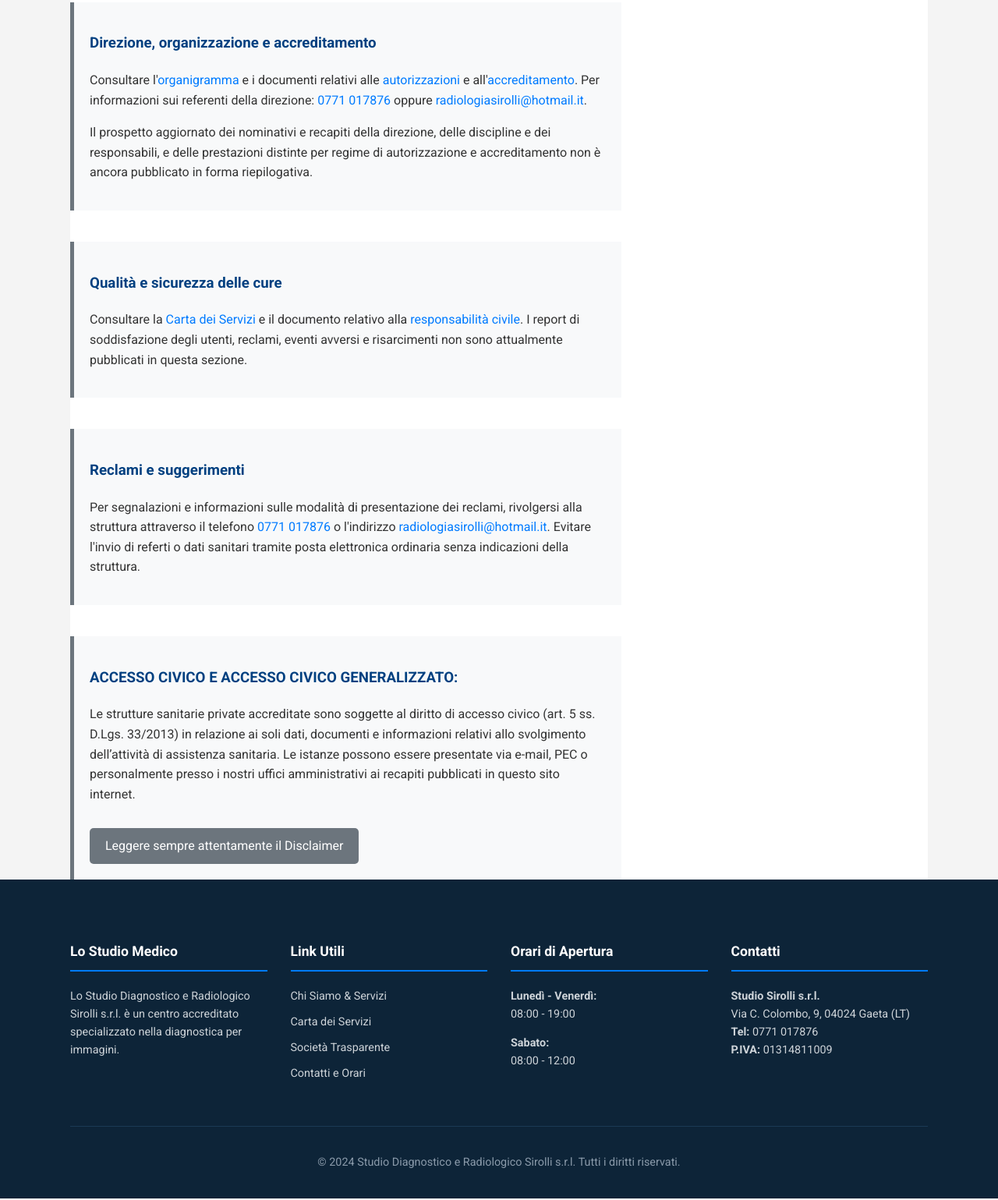
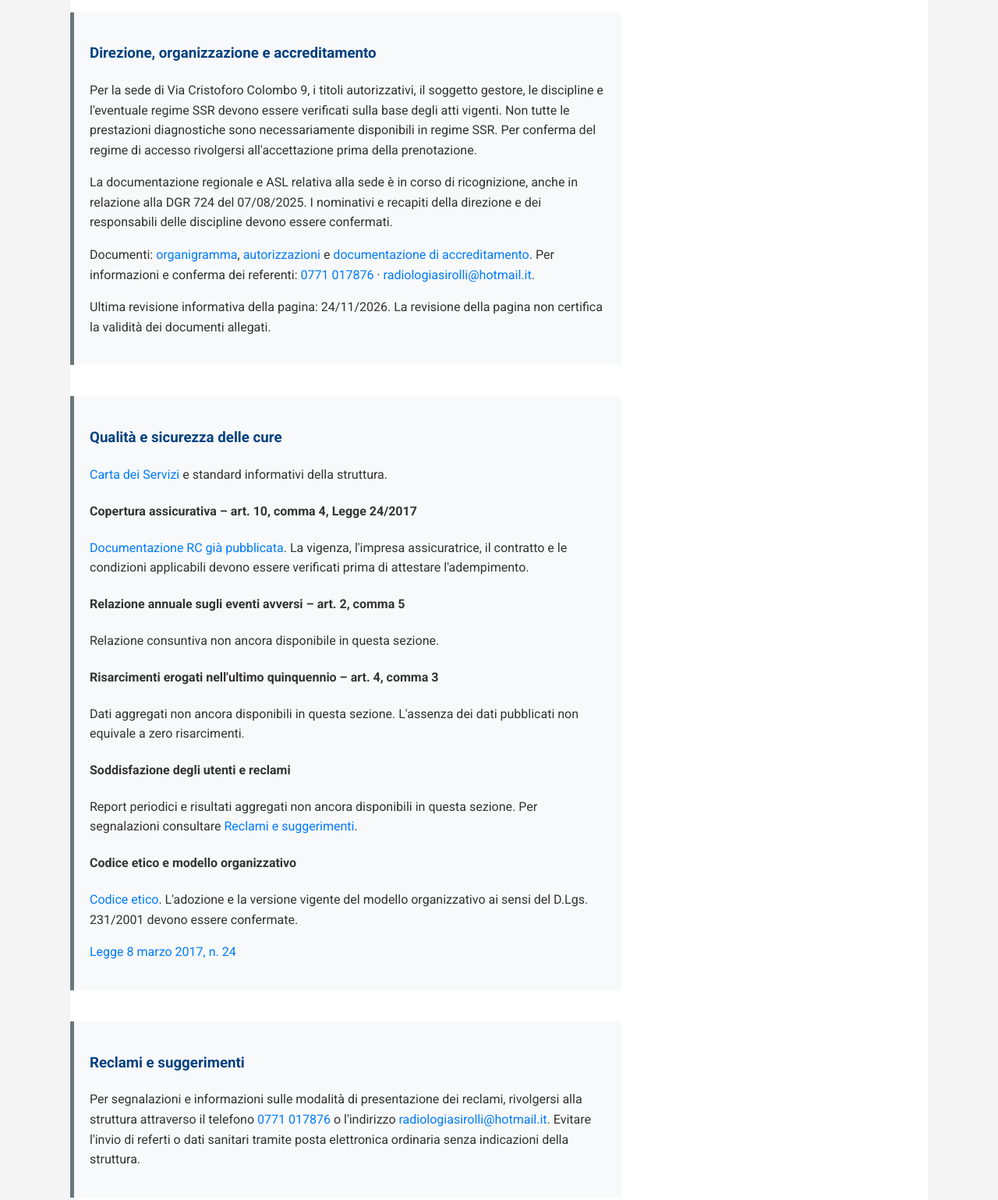
Before and after one commit to centrodiagnosticosirolli/gaeta, a plain HTML site: page societa-trasparente.html in a window 1280 px wide. Shown: the part 716-2255 px from the top of the page at 78% size. Drawn offline with Linux system fonts and the light colour scheme.

Commit message:
Audit: integra riferimenti documentali, regimi di erogazione e obblighi di trasparenza

```diff
--- a/societa-trasparente.html
+++ b/societa-trasparente.html
@@ -59,7 +59,7 @@
             <div class="button-grid">
                 <a href="carta-dei-servizi.html" class="transparent-button"><span>📄</span> Carta dei Servizi</a>
                 <a href="organigramma.pdf" class="transparent-button" download><span>👥</span> Organigramma</a>
-                <a href="accreditamento-ssr.pdf" class="transparent-button" download><span>🏥</span> Accreditamento SSR Lazio</a>
+                <a href="accreditamento-ssr.pdf" class="transparent-button" download><span>🏥</span> Documentazione accreditamento SSR Lazio</a>
                 <a href="rc.pdf" class="transparent-button" download><span>🛡️</span> RC (Assicurazione)</a>
                 <a href="autorizzazioni.pdf" class="transparent-button" download><span>📜</span> Autorizzazioni e Accreditamenti</a>
                 <a href="codice-etico.pdf" class="transparent-button" download><span>✍️</span> Codice Etico</a>
@@ -70,12 +70,24 @@
             </div>
             <div class="disclaimer-box" id="direzione">
                 <h3>Direzione, organizzazione e accreditamento</h3>
-                <p>Consultare l'<a href="organigramma.pdf">organigramma</a> e i documenti relativi alle <a href="autorizzazioni.pdf">autorizzazioni</a> e all'<a href="accreditamento-ssr.pdf">accreditamento</a>. Per informazioni sui referenti della direzione: <a href="tel:0771017876">0771 017876</a> oppure <a href="mailto:radiologiasirolli@hotmail.it">radiologiasirolli@hotmail.it</a>.</p>
-                <p>Il prospetto aggiornato dei nominativi e recapiti della direzione, delle discipline e dei responsabili, e delle prestazioni distinte per regime di autorizzazione e accreditamento non è ancora pubblicato in forma riepilogativa.</p>
+                <p>Per la sede di Via Cristoforo Colombo 9, i titoli autorizzativi, il soggetto gestore, le discipline e l'eventuale regime SSR devono essere verificati sulla base degli atti vigenti. Non tutte le prestazioni diagnostiche sono necessariamente disponibili in regime SSR. Per conferma del regime di accesso rivolgersi all'accettazione prima della prenotazione.</p><p>La documentazione regionale e ASL relativa alla sede è in corso di ricognizione, anche in relazione alla DGR 724 del 07/08/2025. I nominativi e recapiti della direzione e dei responsabili delle discipline devono essere confermati.</p>
+                <p>Documenti: <a href="organigramma.pdf">organigramma</a>, <a href="autorizzazioni.pdf">autorizzazioni</a> e <a href="accreditamento-ssr.pdf">documentazione di accreditamento</a>. Per informazioni e conferma dei referenti: <a href="tel:0771017876">0771 017876</a> · <a href="mailto:radiologiasirolli@hotmail.it">radiologiasirolli@hotmail.it</a>.</p>
+                <p>Ultima revisione informativa della pagina: 24/11/2026. La revisione della pagina non certifica la validità dei documenti allegati.</p>
             </div>
             <div class="disclaimer-box" id="qualita">
                 <h3>Qualità e sicurezza delle cure</h3>
-                <p>Consultare la <a href="carta-dei-servizi.html">Carta dei Servizi</a> e il documento relativo alla <a href="rc.pdf">responsabilità civile</a>. I report di soddisfazione degli utenti, reclami, eventi avversi e risarcimenti non sono attualmente pubblicati in questa sezione.</p>
+                <p><a href="carta-dei-servizi.html">Carta dei Servizi</a> e standard informativi della struttura.</p>
+                <h4>Copertura assicurativa – art. 10, comma 4, Legge 24/2017</h4>
+                <p><a href="rc.pdf">Documentazione RC già pubblicata</a>. La vigenza, l'impresa assicuratrice, il contratto e le condizioni applicabili devono essere verificati prima di attestare l'adempimento.</p>
+                <h4>Relazione annuale sugli eventi avversi – art. 2, comma 5</h4>
+                <p>Relazione consuntiva non ancora disponibile in questa sezione.</p>
+                <h4>Risarcimenti erogati nell'ultimo quinquennio – art. 4, comma 3</h4>
+                <p>Dati aggregati non ancora disponibili in questa sezione. L'assenza dei dati pubblicati non equivale a zero risarcimenti.</p>
+                <h4>Soddisfazione degli utenti e reclami</h4>
+                <p>Report periodici e risultati aggregati non ancora disponibili in questa sezione. Per segnalazioni consultare <a href="#reclami">Reclami e suggerimenti</a>.</p>
+                <h4>Codice etico e modello organizzativo</h4>
+                <p><a href="codice-etico.pdf">Codice etico</a>. L'adozione e la versione vigente del modello organizzativo ai sensi del D.Lgs. 231/2001 devono essere confermate.</p>
+                <p><a href="https://www.normattiva.it/eli/stato/LEGGE/2017/03/08/24/CONSOLIDATED/20260611">Legge 8 marzo 2017, n. 24</a></p>
             </div>
             <div class="disclaimer-box" id="reclami">
                 <h3>Reclami e suggerimenti</h3>
@@ -99,7 +111,7 @@
     <footer>
         <div class="container">
             <div class="footer-grid">
-                <div class="footer-column"><h3>Lo Studio Medico</h3><p>Lo Studio Diagnostico e Radiologico Sirolli s.r.l. è un centro accreditato specializzato nella diagnostica per immagini.</p></div>
+                <div class="footer-column"><h3>Lo Studio Medico</h3><p>Lo Studio Diagnostico e Radiologico Sirolli s.r.l. è un centro di diagnostica per immagini.</p></div>
                 <div class="footer-column"><h3>Link Utili</h3><ul><li><a href="chi-siamo.html">Chi Siamo & Servizi</a></li><li><a href="carta-dei-servizi.html">Carta dei Servizi</a></li><li><a href="societa-trasparente.html">Società Trasparente</a></li><li><a href="contatti.html">Contatti e Orari</a></li></ul></div>
                 <div class="footer-column"><h3>Orari di Apertura</h3><p><strong>Lunedì - Venerdì:</strong><br>08:00 - 19:00</p><p><strong>Sabato:</strong><br>08:00 - 12:00</p></div>
                 <div class="footer-column"><h3>Contatti</h3><p><strong>Studio Sirolli s.r.l.</strong><br>Via C. Colombo, 9, 04024 Gaeta (LT)<br><strong>Tel:</strong> 0771 017876<br><strong>P.IVA:</strong> 01314811009</p></div>
```
